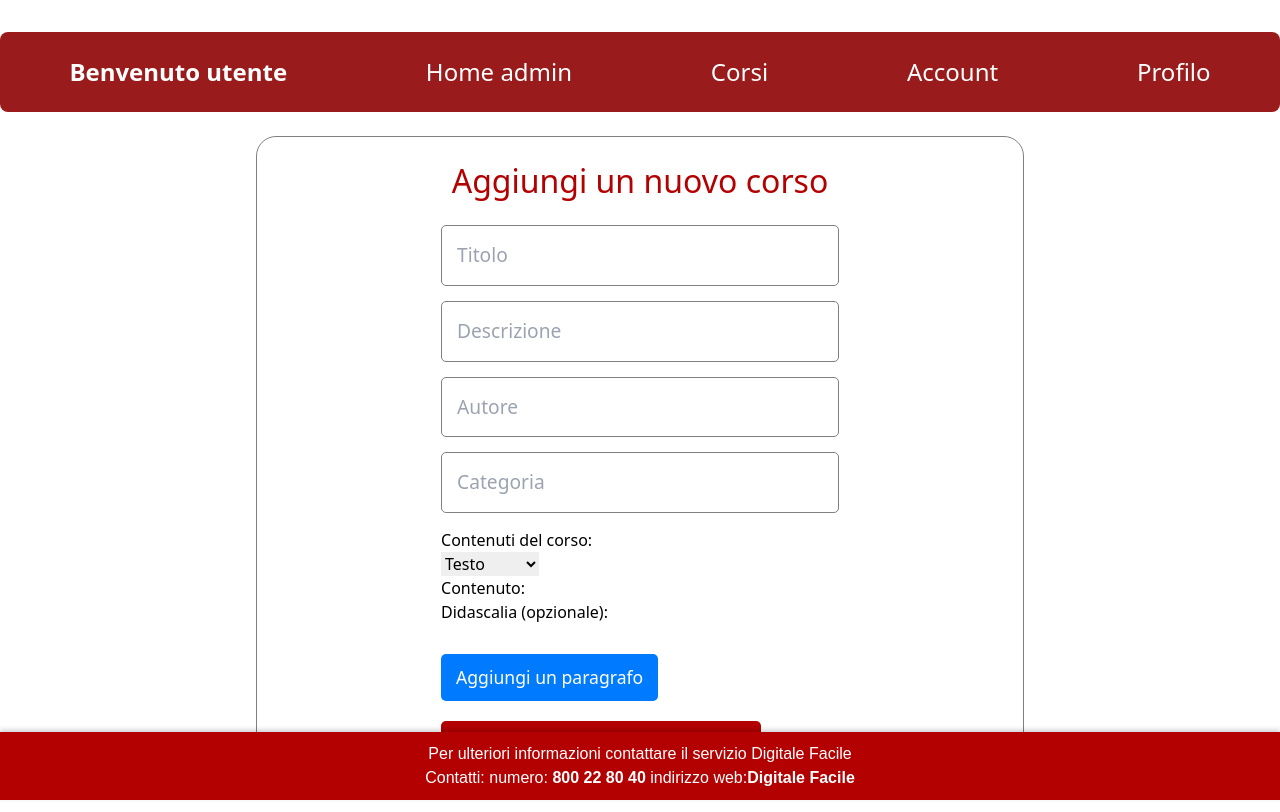
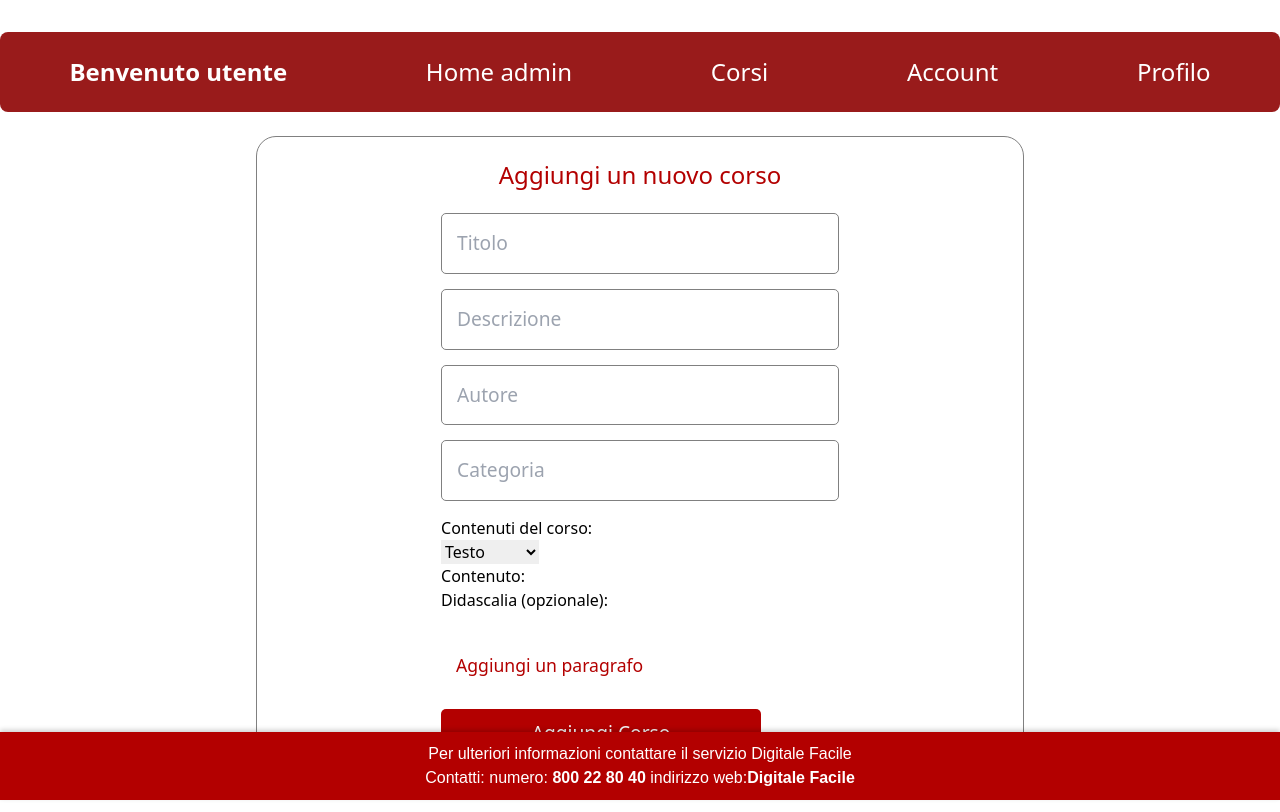
Before and after one commit to RoccoIntini/ingegneria_del_software, a Next.js app in the folder smarttn/: page /admin/add-course in a window 1280 px wide. Built offline with nearby package versions, Linux system fonts and the light colour scheme; no server answers.

Commit message:
Update add-course.css

```diff
--- a/smarttn/app/add-course.css
+++ b/smarttn/app/add-course.css
@@ -2,7 +2,7 @@
   display: flex;
   justify-content: center;
   text-align: center;
-  font-size: 2rem; /* Aumento grandezza titolo */
+  font-size: 1.5rem; /* Aumento grandezza titolo */
   color: #b30000;
   margin-bottom: 20px; /* Spaziatura sotto il titolo */
 }
@@ -43,12 +43,12 @@
 }
 
 .submit-button:hover {
-  background-color: #900000; /* Cambia colore al passaggio del mouse */
+  background-color: #900000;
 }
 
 .add-paragraph-button {
-  color: white;
-  background-color: #007bff;
+  color: #b30000;
+  background-color: white;
   padding: 10px 15px; /* Aumento padding bottone */
   font-size: 1.1rem; /* Aumento dimensione testo */
   border: none;
@@ -58,7 +58,8 @@
 }
 
 .add-paragraph-button:hover {
-  background-color: #0056b3; /* Cambia colore al passaggio del mouse */
+  background-color: #b30000;
+  color: white;
 }
 
 .content-block {
```
